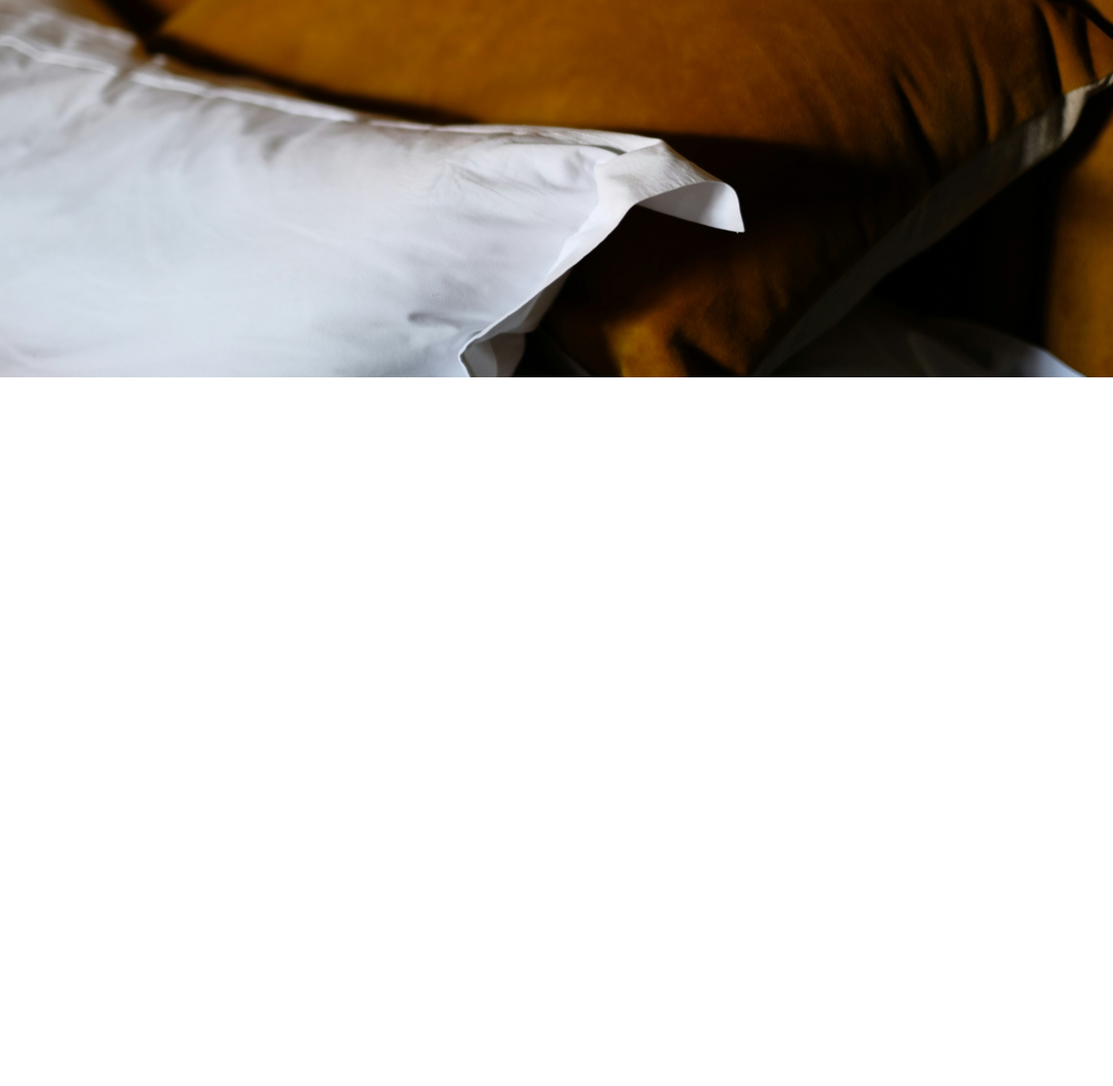
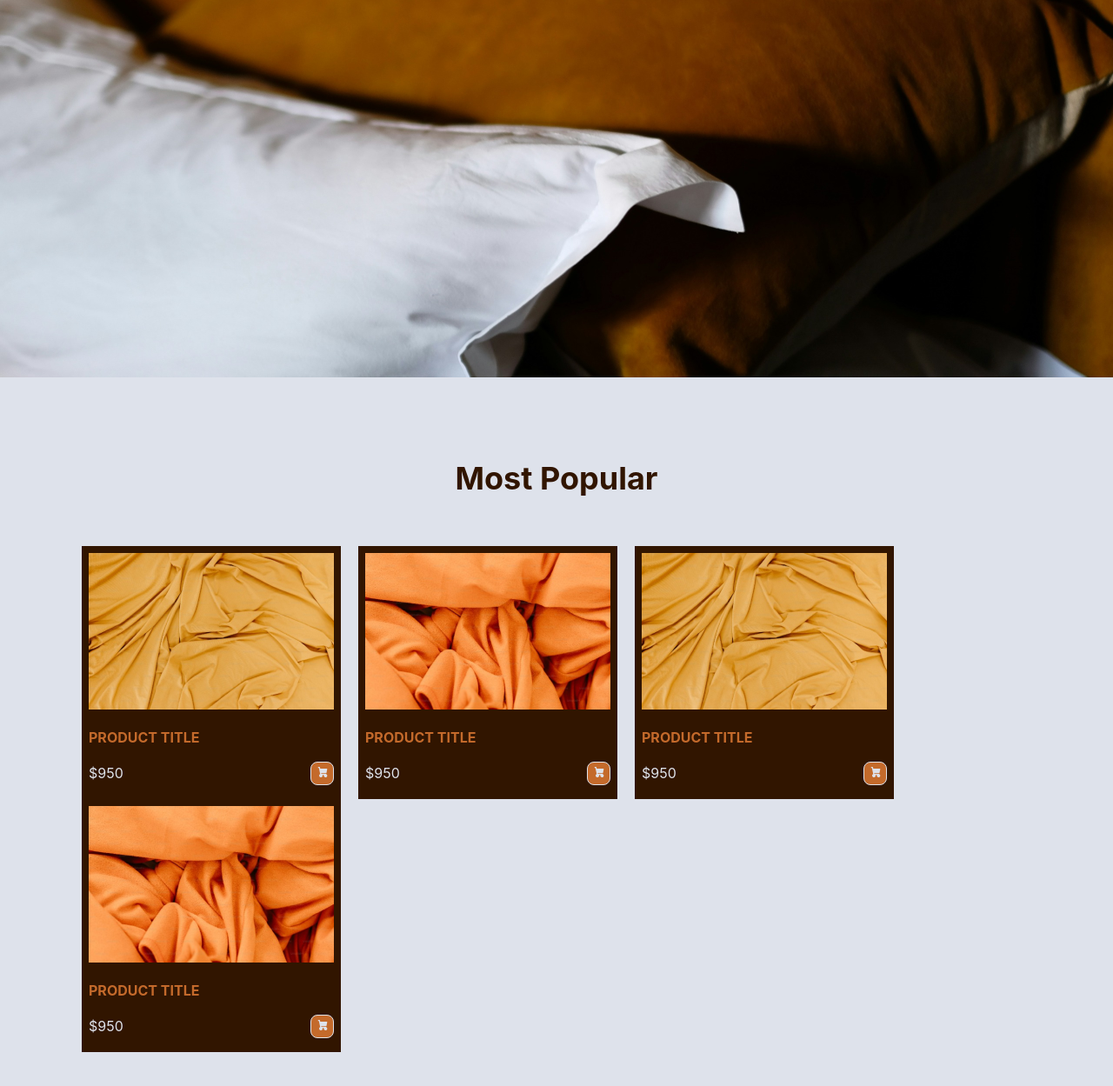
Before and after one commit to DAVIT-IROMASHVILI/Homework10, a plain HTML site: page index.html in a window 1280 px wide. Shown: the part 305-1554 px from the top of the page at 87% size. Before the commit the page ends 800 px from the top, so only its background shows below. Drawn offline with Linux system fonts and the light colour scheme.

Commit message:
section 2

```diff
--- a/css/style.css
+++ b/css/style.css
@@ -64,7 +64,7 @@ header {
 
 }
 
-.frame{
+.frame {
     width: 354px;
     height: 56px;
     display: flex;
@@ -72,6 +72,7 @@ header {
     align-items: center;
     margin-top: 120px;
 }
+
 .frame_h2 {
     font-family: Inter;
     font-size: 48px;
@@ -80,3 +81,70 @@ header {
     letter-spacing: 0.10000000149011612px;
     color: #FFFFFF;
 }
+
+/* section_2 */
+.section2 {
+    padding: 94px;
+    background-color: #DEE2EB;
+
+}
+
+.section2_header {
+    color: #311500;
+    font-family: Inter;
+    font-size: 36px;
+    font-weight: 700;
+    line-height: 44px;
+    text-align: center;
+    margin-bottom: 56px;
+
+}
+
+.card_section {
+    display: flex;
+    flex-wrap: wrap;
+    column-gap: 20px;
+
+}
+
+.card {
+    padding: 8px 8px 16px;
+    background-color: #311500;
+}
+
+.card_img {
+    width: 100%;
+    height: 180px;
+    object-fit: cover;
+}
+
+h5 {
+    font-family: Inter;
+    font-size: 16px;
+    font-weight: 700;
+    line-height: 27px;
+    color: #C46A2B;
+    margin-block: 16px 14px;
+}
+
+.card_article_price {
+    font-family: Inter;
+    font-size: 16px;
+    font-weight: 400;
+    line-height: 27px;
+    color: #DEE2EB;
+}
+
+.card_button {
+    width: 27px;
+    height: 27px;
+    border-radius: 8px;
+    border: 1px solid #DEE2EB;
+    background-color: #C46A2B;
+}
+
+.card_article{
+    display: flex;
+    justify-content: space-between;
+    align-items: center;
+}
--- a/index.html
+++ b/index.html
@@ -12,6 +12,7 @@
 </head>
 <body>
     <div class="container">
+        <!-- Header  -->
         <header class="header">
 
             <a href="index.html">
@@ -45,6 +46,59 @@
 
             </section>
          </section>
+         <!-- section_2 -->
+          <section class="section2">
+
+            <h3 class="section2_header">Most Popular</h3>
+
+            <section class="card_section">
+
+                <article class="card">
+                    <img class="card_img" src="images/cardcover_1_3.png" alt="">
+                    <h5>PRODUCT TITLE</h5>
+                    <article class="card_article">
+                        <h4 class="card_article_price">$950</h4>
+                        <button class="card_button">
+                            <img src="images/button.svg" alt="" class="card_button_img">
+                        </button>
+                    </article>
+                </article>
+
+                <article class="card">
+                    <img class="card_img" src="images/cardcover_2_4.png" alt="">
+                    <h5>PRODUCT TITLE</h5>
+                    <article class="card_article">
+                        <h4 class="card_article_price">$950</h4>
+                        <button class="card_button">
+                            <img src="images/button.svg" alt="" class="card_button_img">
+                        </button>
+                    </article>
+                </article>
+
+                <article class="card">
+                    <img class="card_img" src="images/cardcover_1_3.png" alt="">
+                    <h5>PRODUCT TITLE</h5>
+                    <article class="card_article">
+                        <h4 class="card_article_price">$950</h4>
+                        <button class="card_button">
+                            <img src="images/button.svg" alt="" class="card_button_img">
+                        </button>
+                    </article>
+                </article>
+
+                <article class="card">
+                    <img class="card_img" src="images/cardcover_2_4.png" alt="">
+                    <h5>PRODUCT TITLE</h5>
+                    <article class="card_article">
+                        <h4 class="card_article_price">$950</h4>
+                        <button class="card_button">
+                            <img src="images/button.svg" alt="" class="card_button_img">
+                        </button>
+                    </article>
+                </article>
+            </section>
+
+          </section>
     </div>
 
 </body>
```
Also changed, not shown: images/button.svg (added).
